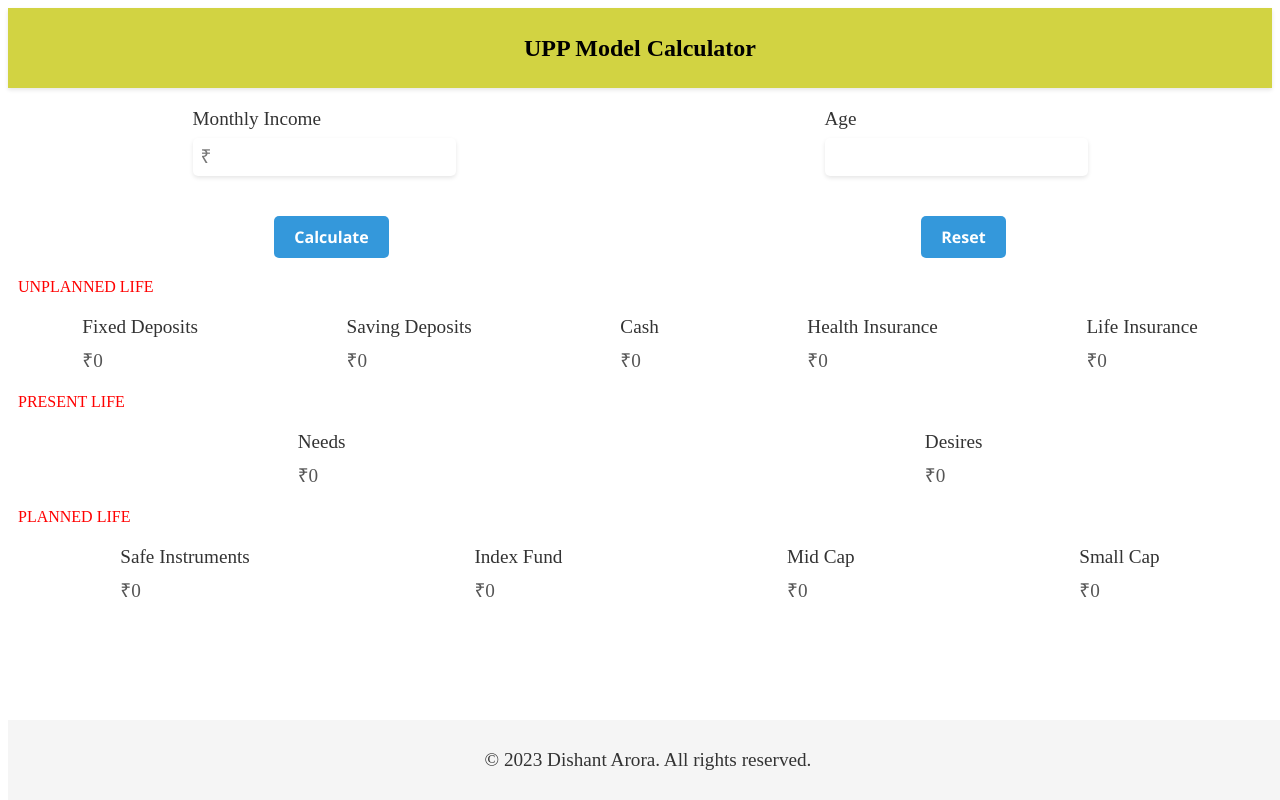
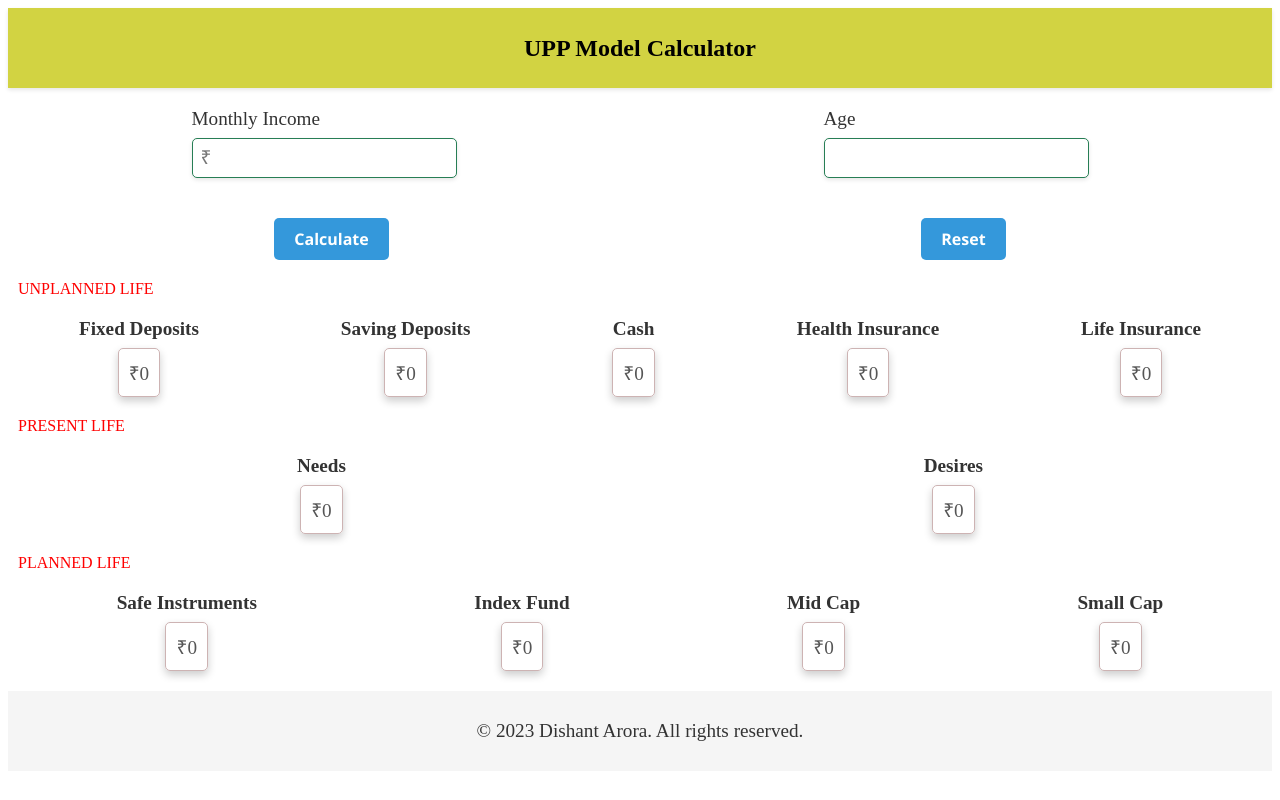
Before and after one commit to Supr3me-code/upp-model-app, a Next.js app: page / in a window 1280 px wide. Built offline with nearby package versions, Linux system fonts and the light colour scheme.

Commit message:
css adjustments

```diff
--- a/modules/Footer/Footer.module.css
+++ b/modules/Footer/Footer.module.css
@@ -6,7 +6,5 @@
   height: 80px;
   font-size: 1.2rem;
   color: #333;
-  position: fixed;
-  bottom: 0;
   width: 100%;
 }
--- a/modules/InputField/InputField.module.css
+++ b/modules/InputField/InputField.module.css
@@ -14,6 +14,10 @@
   transition: all 0.3s ease-in-out;
 }
 
+.input-field {
+  border: 1px rgb(39, 126, 85) solid;
+}
+
 .input-field:focus {
   outline: none;
   box-shadow: 0px 4px 8px rgba(0, 0, 0, 0.2);
--- a/modules/UserContent/UserContent.module.css
+++ b/modules/UserContent/UserContent.module.css
@@ -1,7 +1,7 @@
 .wrapper {
   display: flex;
   flex-direction: column;
-  align-items: flex-start;
+  align-items: center;
   margin-bottom: 1rem;
   margin: 20px;
 }
@@ -10,9 +10,15 @@
   font-size: 1.2rem;
   margin-bottom: 0.5rem;
   color: #333;
+  font-weight: 600;
 }
 
 .value {
   font-size: 1.2rem;
   color: #555;
+  border: 1px rgb(205, 179, 179) solid;
+  border-radius: 5px;
+  padding: 10px;
+  box-shadow: 0px 4px 8px rgba(0, 0, 0, 0.2);
+
 }
```
